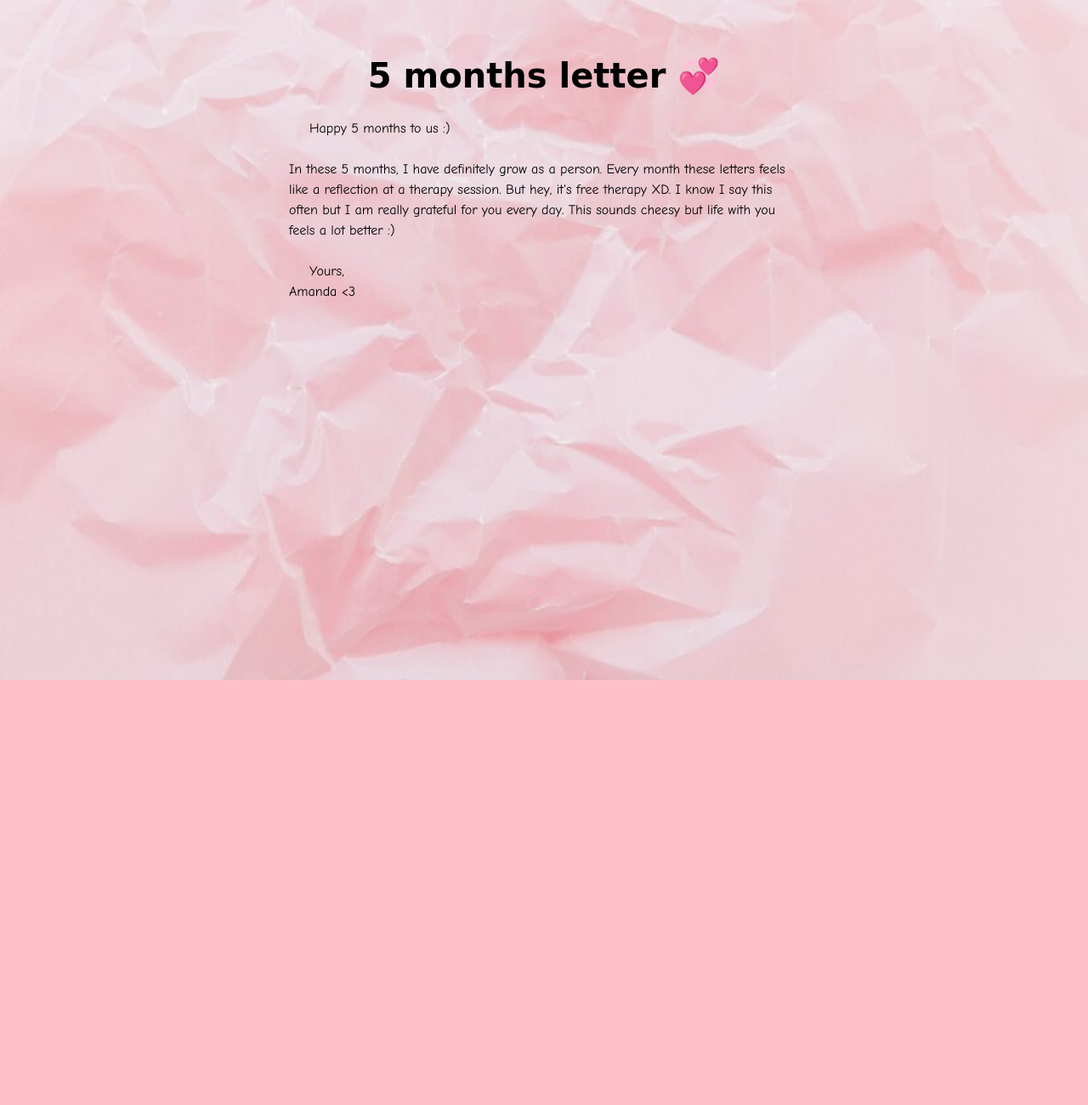
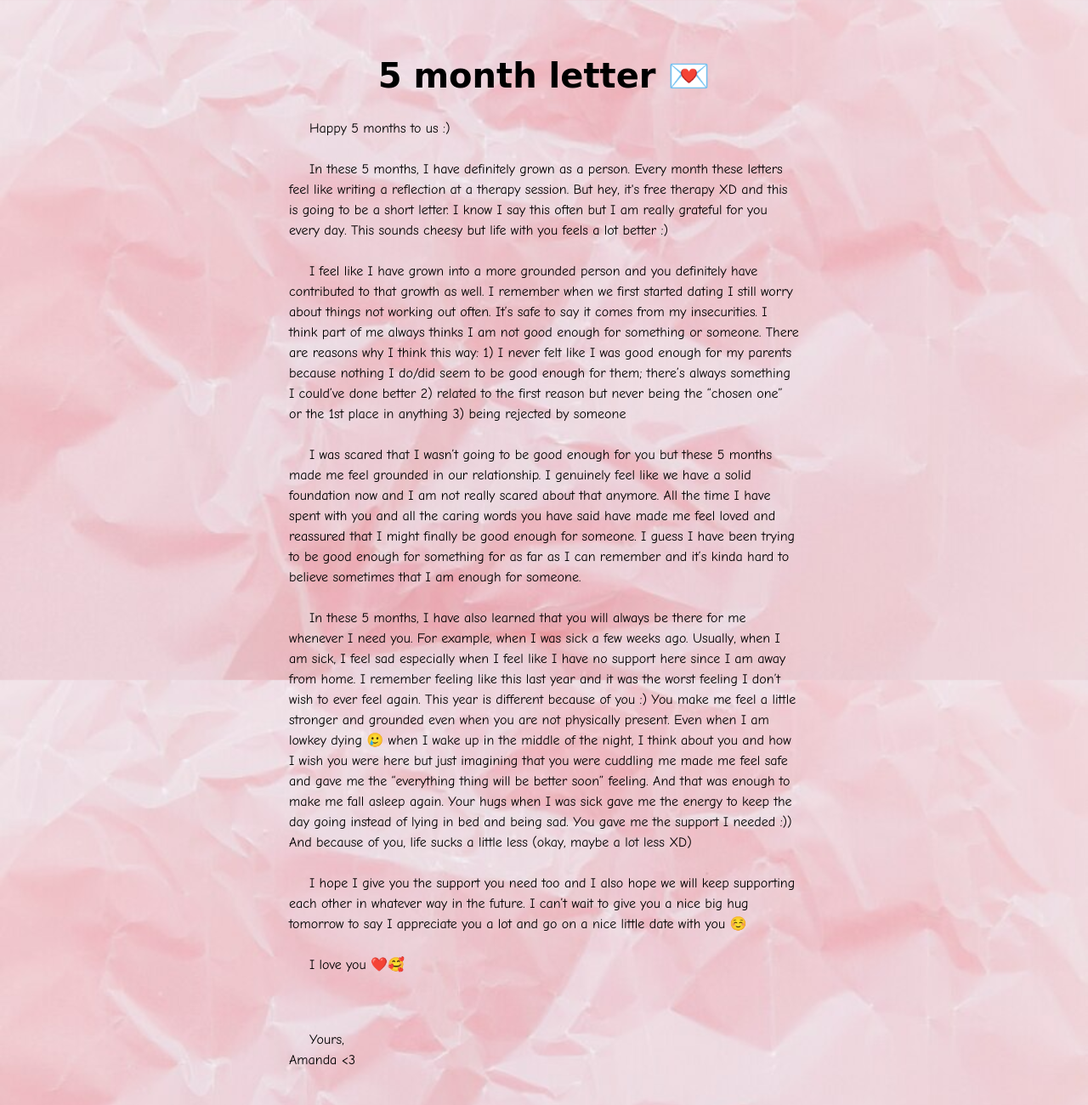
Before and after one commit to amandawangg/Message, a plain HTML site: page 5months_letter.html in a window 1280 px wide. Shown: the top 1300 px of the page at 85% size. Before the commit the page ends 800 px from the top, so only its background shows below. Drawn offline with Linux system fonts and the light colour scheme.

Commit message:
adding letter

```diff
--- a/5months_letter.html
+++ b/5months_letter.html
@@ -1,7 +1,7 @@
 <!DOCTYPE html>
 <html>
   <head>
-    <title>Message from Amanda ❤️</title>
+    <title>💬 Message from Amanda ❤️</title>
     <style>
       body {
         background-color: pink;
@@ -33,15 +33,34 @@
     </style>
   </head>
   <body>
-    <h1>5 months letter 💞</h1>
-    <p>Happy 5 months to us :) <br><br>
+    <h1>5 month letter 💌</h1>
+    <p>Happy 5 months to us :) </p>
 
-      In these 5 months, I have definitely grow as a person. Every month these letters feels like a reflection at a therapy session. But hey, it's free therapy XD. I know I say this often but I am really grateful for you every day. This sounds cheesy but life with you feels a lot better :)
+    <p>
+      In these 5 months, I have definitely grown as a person. Every month these letters feel like writing a reflection at a therapy session. But hey, it's free therapy XD and this is going to be a short letter. I know I say this often but I am really grateful for you every day. This sounds cheesy but life with you feels a lot better :)
+    </p>
 
+    <p>
+      I feel like I have grown into a more grounded person and you definitely have contributed to that growth as well. I remember when we first started dating I still worry about things not working out often. It’s safe to say it comes from my insecurities. I think part of me always thinks I am not good enough for something or someone. There are reasons why I think this way: 1) I never felt like I was good enough for my parents because nothing I do/did seem to be good enough for them; there’s always something I could’ve done better 2) related to the first reason but never being the “chosen one” or the 1st place in anything 3) being rejected by someone
     </p>
+
     <p>
+      I was scared that I wasn’t going to be good enough for you but these 5 months made me feel grounded in our relationship. I genuinely feel like we have a solid foundation now and I am not really scared about that anymore. All the time I have spent with you and all the caring words you have said have made me feel loved and reassured that I might finally be good enough for someone. I guess I have been trying to be good enough for something for as far as I can remember and it’s kinda hard to believe sometimes that I am enough for someone.
+    </p>
 
+    <p>
+      In these 5 months, I have also learned that you will always be there for me whenever I need you. For example, when I was sick a few weeks ago. Usually, when I am sick, I feel sad especially when I feel like I have no support here since I am away from home. I remember feeling like this last year and it was the worst feeling I don’t wish to ever feel again. This year is different because of you :) You make me feel a little stronger and grounded even when you are not physically present. Even when I am lowkey dying 🥲 when I wake up in the middle of the night, I think about you and how I wish you were here but just imagining that you were cuddling me made me feel safe and gave me the “everything thing will be better soon” feeling. And that was enough to make me fall asleep again. Your hugs when I was sick gave me the energy to keep the day going instead of lying in bed and being sad. You gave me the support I needed :)) And because of you, life sucks a little less (okay, maybe a lot less XD)
     </p>
+
+    <p>
+      I hope I give you the support you need too and I also hope we will keep supporting each other in whatever way in the future. I can’t wait to give you a nice big hug tomorrow to say I appreciate you a lot and go on a nice little date with you ☺️
+    </p>
+
+    <p>
+      I love you ❤️🥰
+    </p>
+
+    <br>
     <p>
       Yours,<br>
       Amanda <3<br>
```
